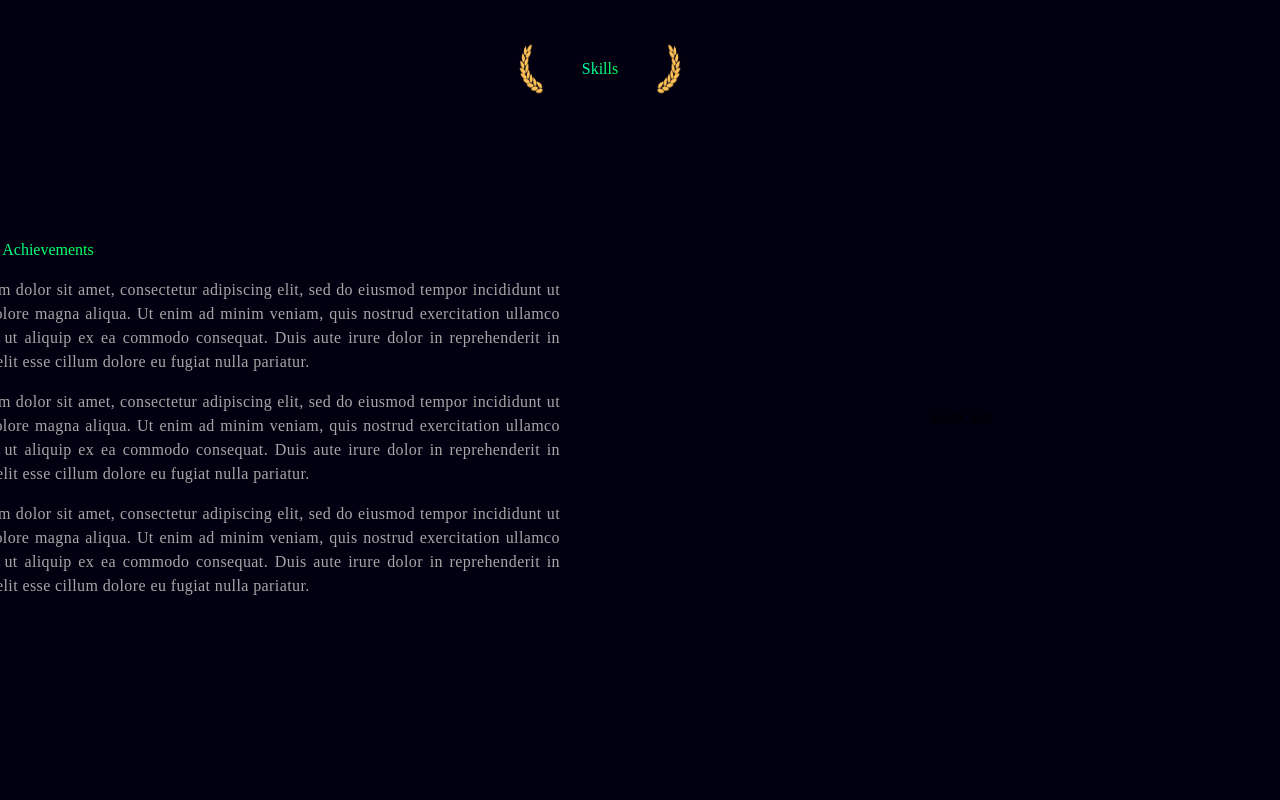
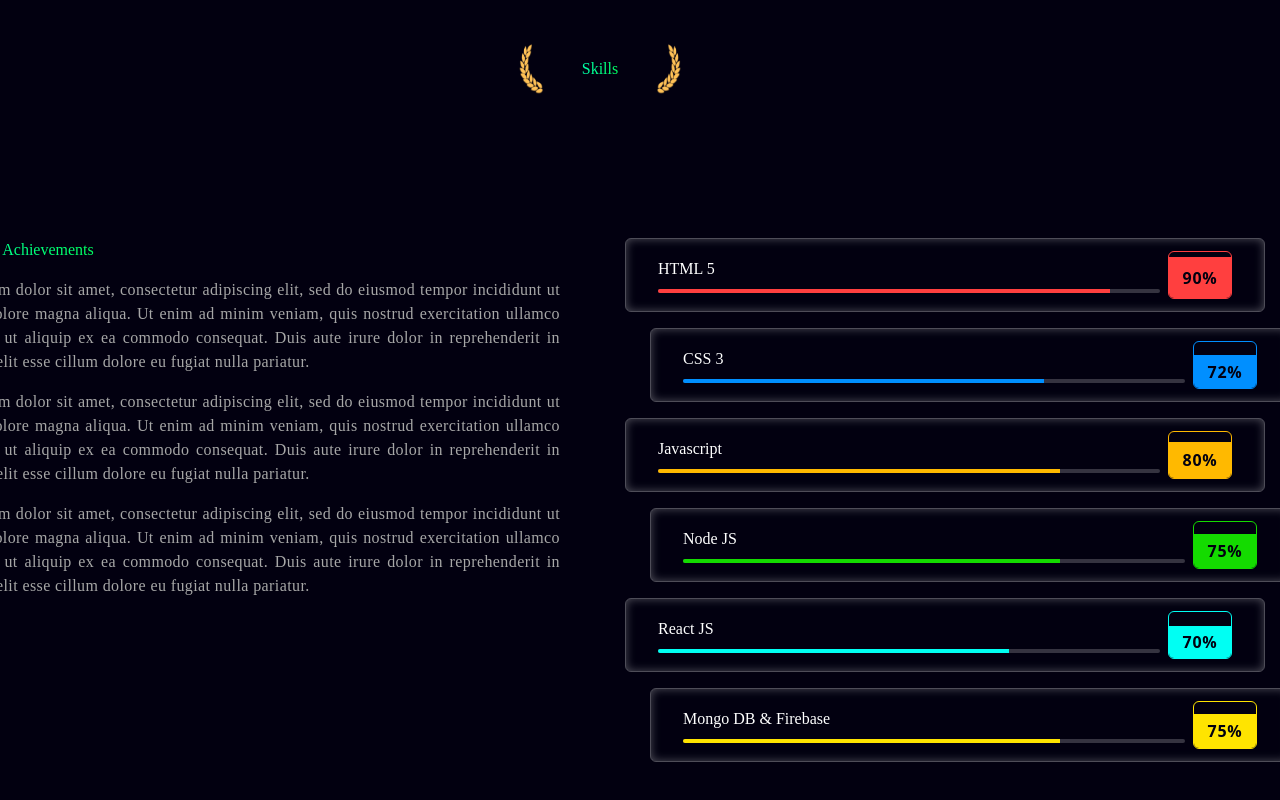
Before and after one commit to dollyaggarwal/portfolio, a React (Create React App) app: page / in a window 1280 px wide. Shown: the part 2203-3003 px from the top of the page. Before the commit the page ends 2977 px from the top, so only its background shows below. Built offline with nearby package versions, Linux system fonts and the light colour scheme.

Commit message:
completed skills section designing.

```diff
--- a/src/components/SkillCard.jsx
+++ b/src/components/SkillCard.jsx
@@ -1,7 +1,40 @@
 import React from "react";
+import { AnimatePresence,motion } from "framer-motion";
 
-const SkillCard = ({skill,percentage, color}) => {
-  return <div>SkillCard</div>;
+const SkillCard = ({skill,percentage, color, move}) => {
+  return <div className={`border border-[rgba(255,255,255,0.3)] rounded-md px-8 py-3
+  cursor-pointer group w-full flex items-center justify-between relative gap-2`}
+  style={{
+    boxShadow: "inset 0 0 10px rgba(255,255,255,0.3)",
+    marginLeft: move ? -30 : 20,
+   }}
+  >
+   {/* name section */}
+   <div className="flex-1 flex-col items-start justify-start flex gap-2">
+    <p className="text-base text-white">{skill}</p>
+    <div className="w-full h-1 rounded-md overflow-hidden bg-[rgba(255,255,255,0.2)] relative">
+      <motion.div
+        initial = {{width: 0}}
+        animate = {{width: percentage}}
+        transition= {{duration: 1.5}}
+        className="h-full absolute top-0 left-0" style={{background: color}}>
+
+      </motion.div>
+    </div>
+   </div>
+   {/* percentage */}
+   <div className="w-16 h-12 rounded-md relative overflow-hidden flex items-center justify-center"
+    style={{border : `1px solid  ${color}`}}>
+      <motion.div
+        initial = {{height: 0}}
+        animate = {{height: percentage}}
+        transition= {{duration: 1.5}}
+        style={{background: color}}
+        className="w-full absolute bottom-0 left-0 flex items-center justify-center">
+        <p className="text-bgPrimary z-10 font-sans font-bold tracking-wider">{percentage}</p>
+      </motion.div>
+    </div>
+  </div>;
 };
 
 export default SkillCard;
--- a/src/containers/Skills.jsx
+++ b/src/containers/Skills.jsx
@@ -55,8 +55,13 @@ const Skills = () => {
   </div>
 
    {/* image section */}
-   <div className="w-full flex items-center justify-center px-8">
-      <SkillCard/>
+   <div className="w-full flex flex-col gap-4 items-center justify-center px-8">
+      <SkillCard skill={"HTML 5"} percentage={"90%"} color={"#FF3F3F"} move={true}/>
+      <SkillCard skill={"CSS 3"} percentage={"72%"} color={"#008FFF"}/>
+      <SkillCard skill={"Javascript"} percentage={"80%"} color={"#FFB900"} move={true}/>
+      <SkillCard skill={"Node JS"} percentage={"75%"} color={"#14DB00"}/>
+      <SkillCard skill={"React JS"} percentage={"70%"} color={"#00FFF3"} move={true}/>
+      <SkillCard skill={"Mongo DB & Firebase"} percentage={"75%"} color={"#FFE400"}/>
   </div>
   </div>
   </section>
```
